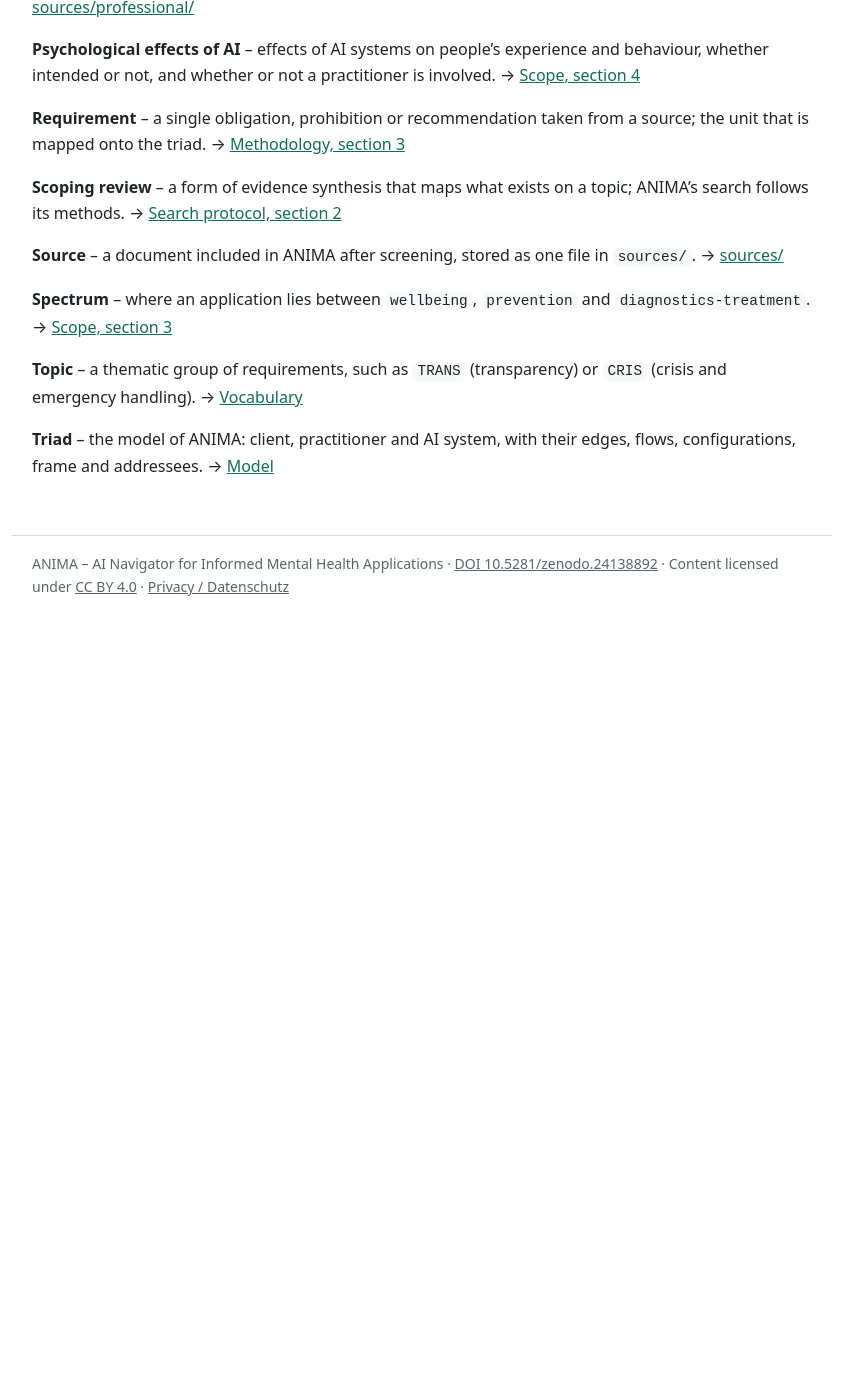
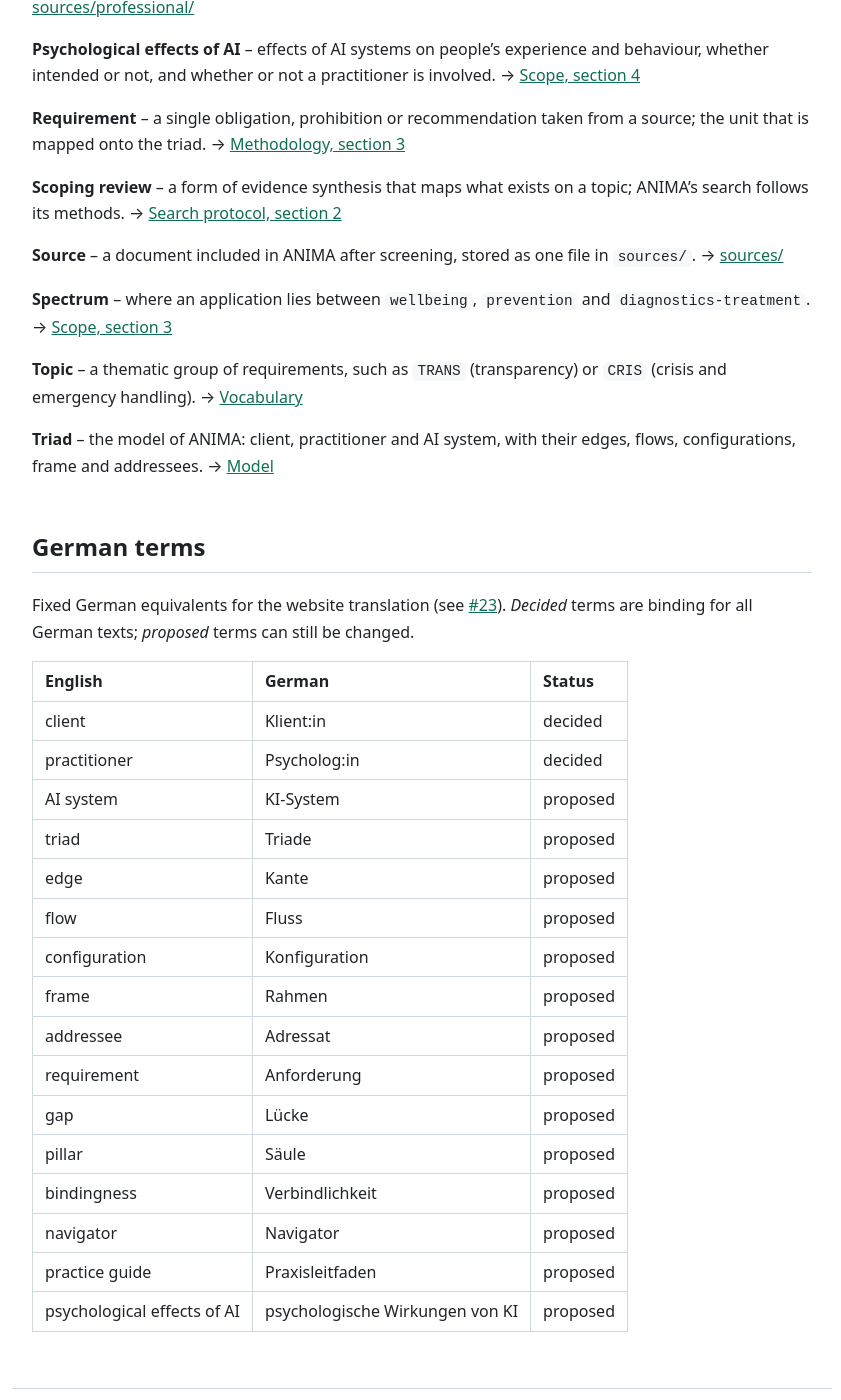
Before and after one commit to j0hnhaas/anima-framework, a Jekyll site: the page built from docs/glossary.md, in a window 1280 px wide and 1400 px high, scrolled down 2034 px. Shown: the whole window, without its empty margins (218-1059 px from the left). Built offline with Jekyll 4.4.1, drawn with Linux system fonts in a browser that asks for light colours; our own code applies the rules of GitHub Pages for plain Markdown files; before the commit the page ends 2664 px from its top, so only the background shows below that; some of the changed text lies outside the part shown.

Commit message:
Glossary: German terms (client = Klient:in, practitioner = Psycholog:in)
Co-Authored-By: Claude Opus 5.5 <noreply@anthropic.com>
Claude-Session: https://claude.ai/code/session_0114XvCxdujjQb3wps2LPm2Z

```diff
--- a/docs/glossary.md
+++ b/docs/glossary.md
@@ -6,7 +6,7 @@ title: Glossary
 
 The terms used in ANIMA, in alphabetical order. Each entry gives a short definition and points to the document where the term is defined in full. Codes in `code style` are the values used in source files (see the [vocabulary](vocabulary.md)).
 
-> **Status:** `draft` – first version, built from the terms already defined in ANIMA. Terms from the sources (e.g. *provider* and *deployer* in the AI Act) are added as the sources are included. Progress: [#19](https://github.com/j0hnhaas/anima-framework/issues/19).
+> **Status:** `draft` – first version, built from the terms already defined in ANIMA. Terms from the sources (e.g. *provider* and *deployer* in the AI Act) are added as the sources are included. German equivalents are listed at the end. Progress: [#19](https://github.com/j0hnhaas/anima-framework/issues/19).
 
 **Addressee** – the party that must act on a requirement: `practitioner`, `provider`, `institution`, `authority` or `client`. → [Model, section 6](../model/README.md#6-addressee)
 
@@ -69,3 +69,26 @@ The terms used in ANIMA, in alphabetical order. Each entry gives a short definit
 **Topic** – a thematic group of requirements, such as `TRANS` (transparency) or `CRIS` (crisis and emergency handling). → [Vocabulary](vocabulary.md#topic)
 
 **Triad** – the model of ANIMA: client, practitioner and AI system, with their edges, flows, configurations, frame and addressees. → [Model](../model/README.md)
+
+## German terms
+
+Fixed German equivalents for the website translation (see [#23](https://github.com/j0hnhaas/anima-framework/issues/23)). *Decided* terms are binding for all German texts; *proposed* terms can still be changed.
+
+| English | German | Status |
+|---|---|---|
+| client | Klient:in | decided |
+| practitioner | Psycholog:in | decided |
+| AI system | KI-System | proposed |
+| triad | Triade | proposed |
+| edge | Kante | proposed |
+| flow | Fluss | proposed |
+| configuration | Konfiguration | proposed |
+| frame | Rahmen | proposed |
+| addressee | Adressat | proposed |
+| requirement | Anforderung | proposed |
+| gap | Lücke | proposed |
+| pillar | Säule | proposed |
+| bindingness | Verbindlichkeit | proposed |
+| navigator | Navigator | proposed |
+| practice guide | Praxisleitfaden | proposed |
+| psychological effects of AI | psychologische Wirkungen von KI | proposed |
```
